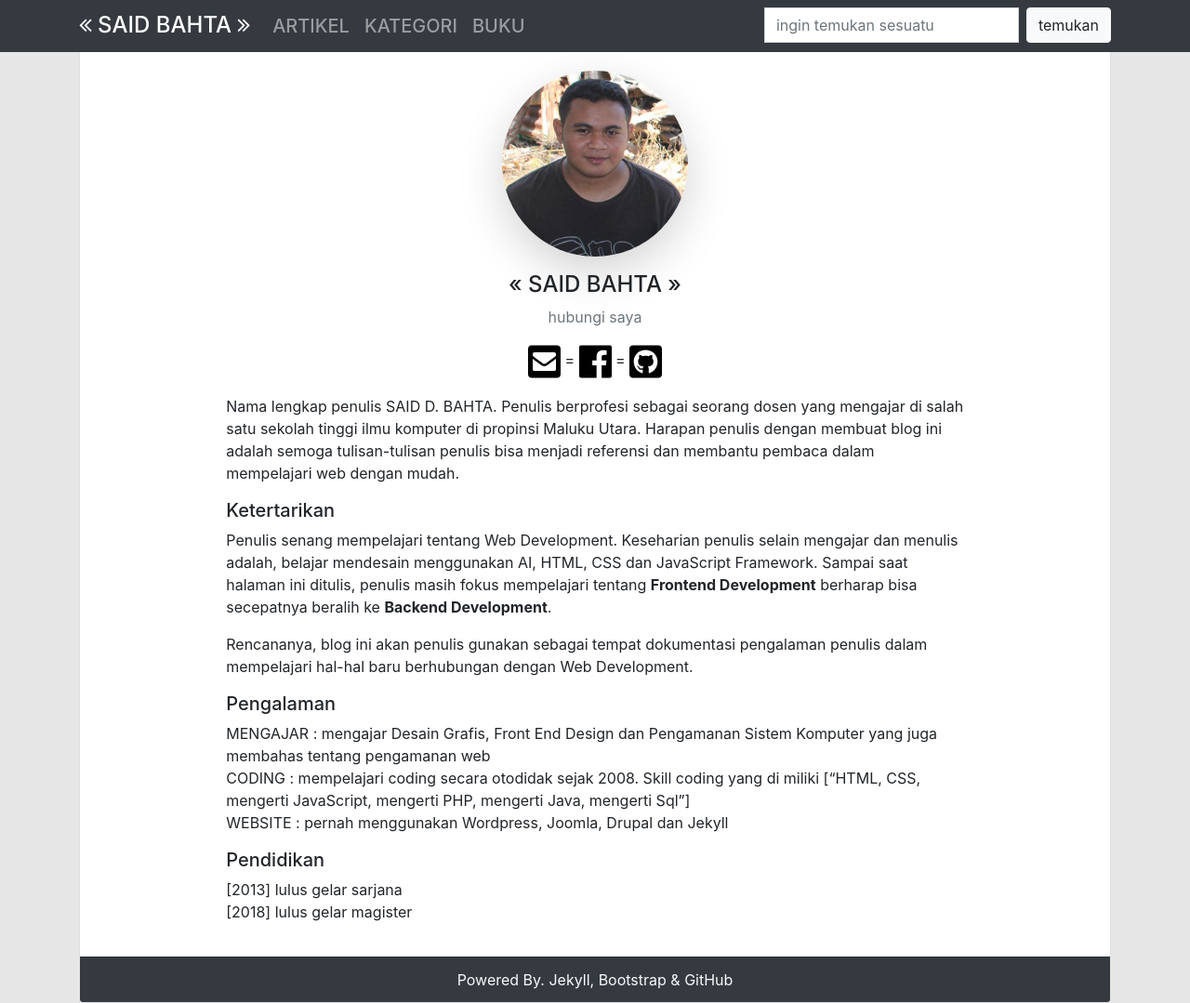
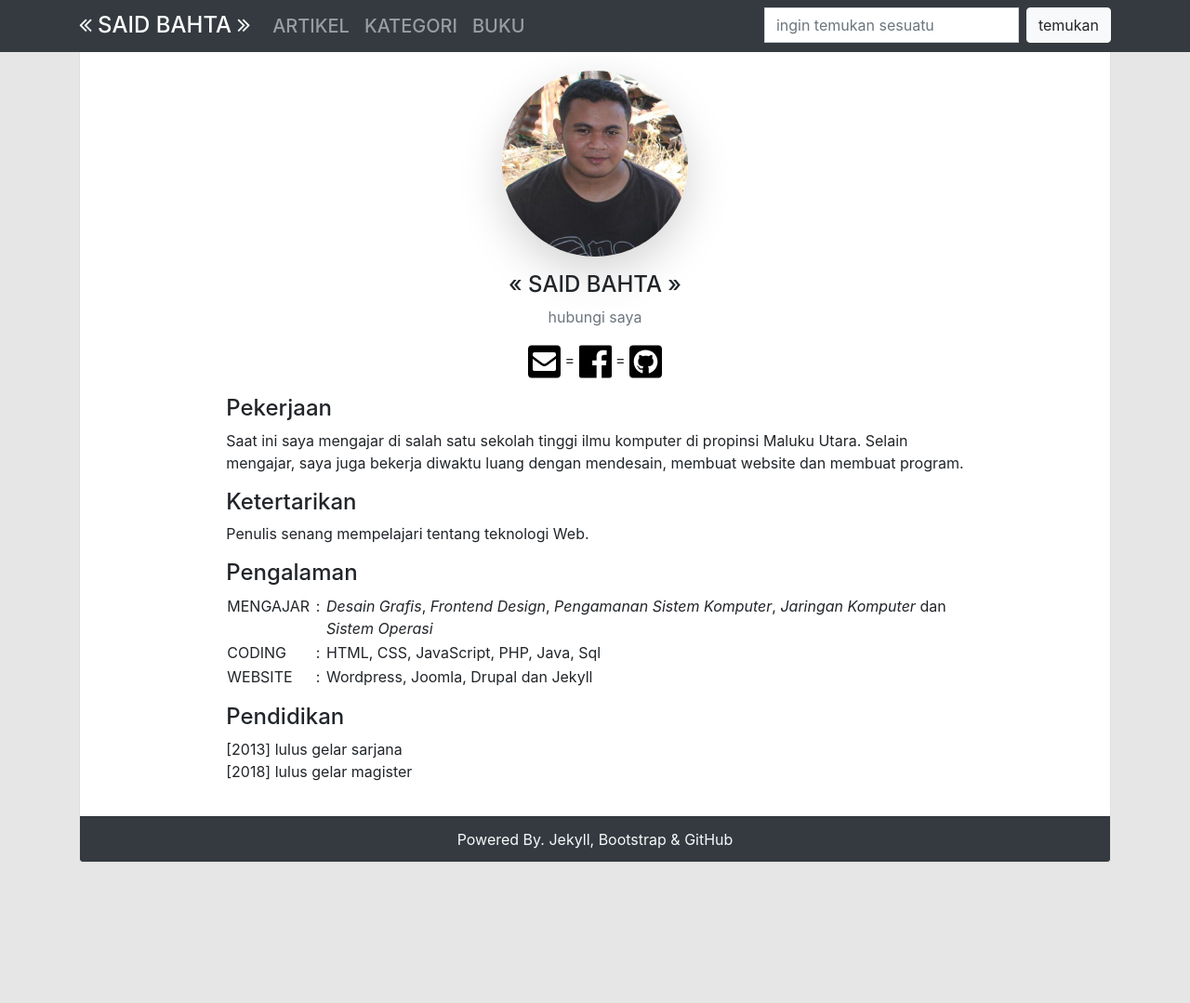
Before and after one commit to surtinaali/blog, a Jekyll site: the page built from about.markdown, in a window 1280 px wide and 1079 px high. Shown: the whole window at 93% size. Built offline with Jekyll 4.4.1, drawn with Linux system fonts in a browser that asks for light colours.

Commit message:
ganti halaman about

```diff
--- a/about.markdown
+++ b/about.markdown
@@ -18,19 +18,32 @@ hubungi saya
 [![My. Project]({{ site.baseurl }}/assets/img/github.svg){:width="35rem"}]({{ site.github }}){:target="new"}
 {:.text-center}
 
+#### Pekerjaan
+Saat ini saya mengajar di salah satu sekolah tinggi ilmu komputer di propinsi Maluku Utara. Selain mengajar, saya juga bekerja diwaktu luang dengan mendesain, membuat website dan membuat program.
 
-Nama lengkap penulis SAID D. BAHTA. Penulis berprofesi sebagai seorang dosen yang mengajar di salah satu sekolah tinggi ilmu komputer di propinsi Maluku Utara. Harapan penulis dengan membuat blog ini adalah semoga tulisan-tulisan penulis bisa menjadi referensi dan membantu pembaca dalam mempelajari web dengan mudah.
+#### Ketertarikan
+Penulis senang mempelajari tentang teknologi Web.
 
-##### Ketertarikan
-Penulis senang mempelajari tentang Web Development. Keseharian penulis selain mengajar dan menulis adalah, belajar mendesain menggunakan AI, HTML, CSS dan JavaScript Framework. Sampai saat halaman ini ditulis, penulis masih fokus mempelajari tentang __Frontend Development__ berharap bisa secepatnya beralih ke __Backend Development__.
+#### Pengalaman
+<table>
+    <tr>
+        <td valign="top">MENGAJAR </td>
+        <td valign="top" width="2%" align="center">:</td>
+        <td><i>Desain Grafis</i>, <i>Frontend Design</i>, <i>Pengamanan Sistem Komputer</i>, <i>Jaringan Komputer</i> dan <i>Sistem Operasi</i></td>
+        <tr>
+            <td valign="top">CODING </td>
+            <td valign="top" width="2%" align="center">:</td>
+            <td>HTML, CSS, JavaScript, PHP, Java, Sql</td>
+        </tr>
+        <tr>
+            <td valign="top">WEBSITE </td>
+            <td valign="top" width="2%" align="center">:</td>
+            <td>Wordpress, Joomla, Drupal dan Jekyll</td>
+        </tr>
+    </tr>
+</table>
 
-Rencananya, blog ini akan penulis gunakan sebagai tempat dokumentasi pengalaman penulis dalam mempelajari hal-hal baru berhubungan dengan Web Development.
-
-##### Pengalaman
-MENGAJAR : mengajar Desain Grafis, Front End Design dan Pengamanan Sistem Komputer yang juga membahas tentang pengamanan web <br>
-CODING : mempelajari coding secara otodidak sejak 2008. Skill coding yang di miliki ["HTML, CSS, mengerti JavaScript, mengerti PHP, mengerti Java, mengerti Sql"]<br>
-WEBSITE : pernah menggunakan Wordpress, Joomla, Drupal dan Jekyll
-
-##### Pendidikan
+#### Pendidikan
+{: .mt-3}
 [2013] lulus gelar sarjana<br>
 [2018] lulus gelar magister
```
Also changed, not shown: _drafts/about.md (added, +7 -0 lines).
